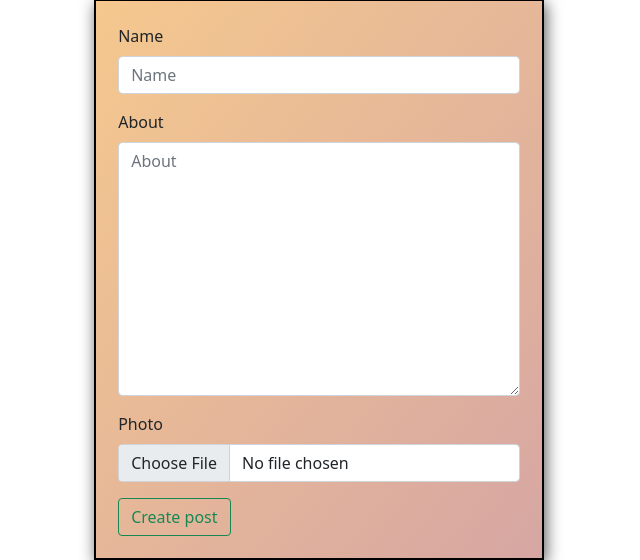
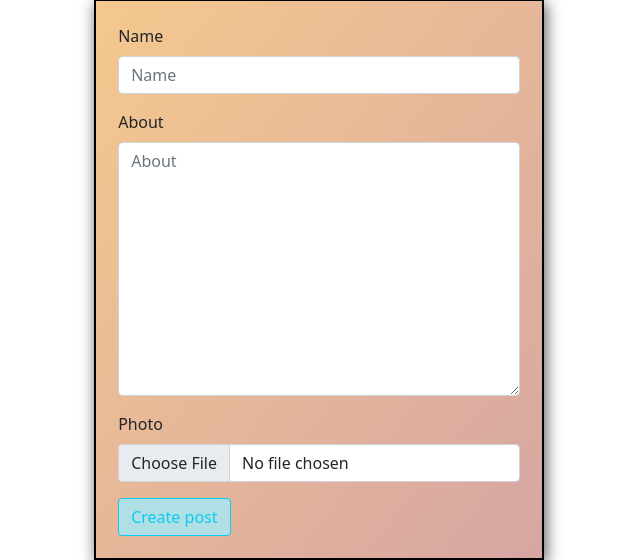
Before and after one commit to catekui/locality-news, a Django app: page /create_post in a window 1280 px wide. Shown: the part 271-831 px from the top of the page, without its empty margins (109-749 px from the left). Run offline with Django 4.2, Linux system fonts and the light colour scheme; the visitor is signed in with stand-in values (Sample User, id 1); some libraries are stand-ins or nearby versions.

Commit message:
styled the create_post section

```diff
--- a/Neiba/templates/main/create_post.html
+++ b/Neiba/templates/main/create_post.html
@@ -35,7 +35,7 @@
             <form action="{%url 'create_post'%}" method="post" enctype="multipart/form-data">
                 {%csrf_token%}
                 {% bootstrap_form form%}
-                <input type="submit" class="btn btn-outline-success " value="Create post">
+                <input type="submit" class="btn btn-outline-info" style="background-color:powderblue" value="Create post">
             </form>
         </div>
         <div class="col-md-2"></div>
```
